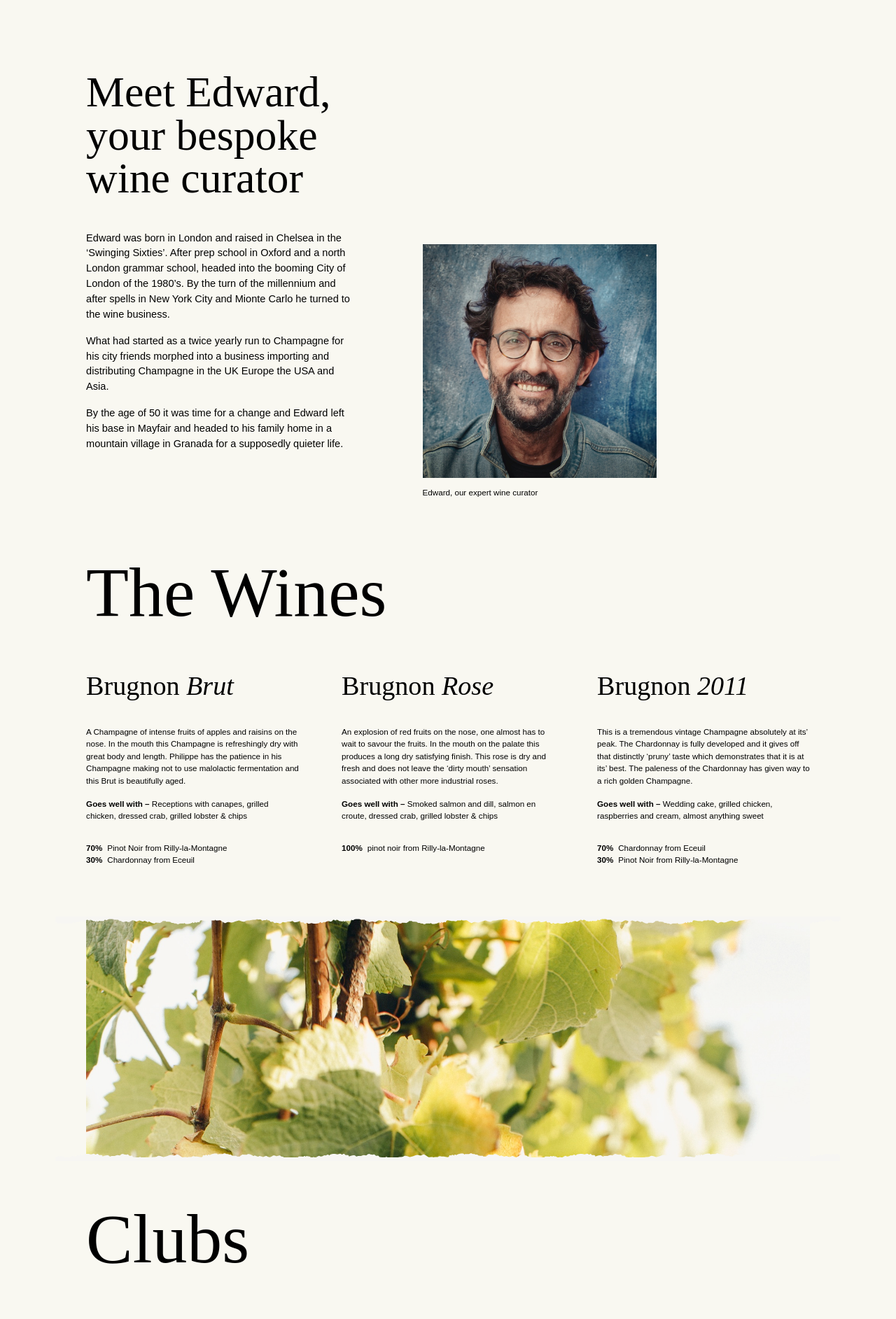
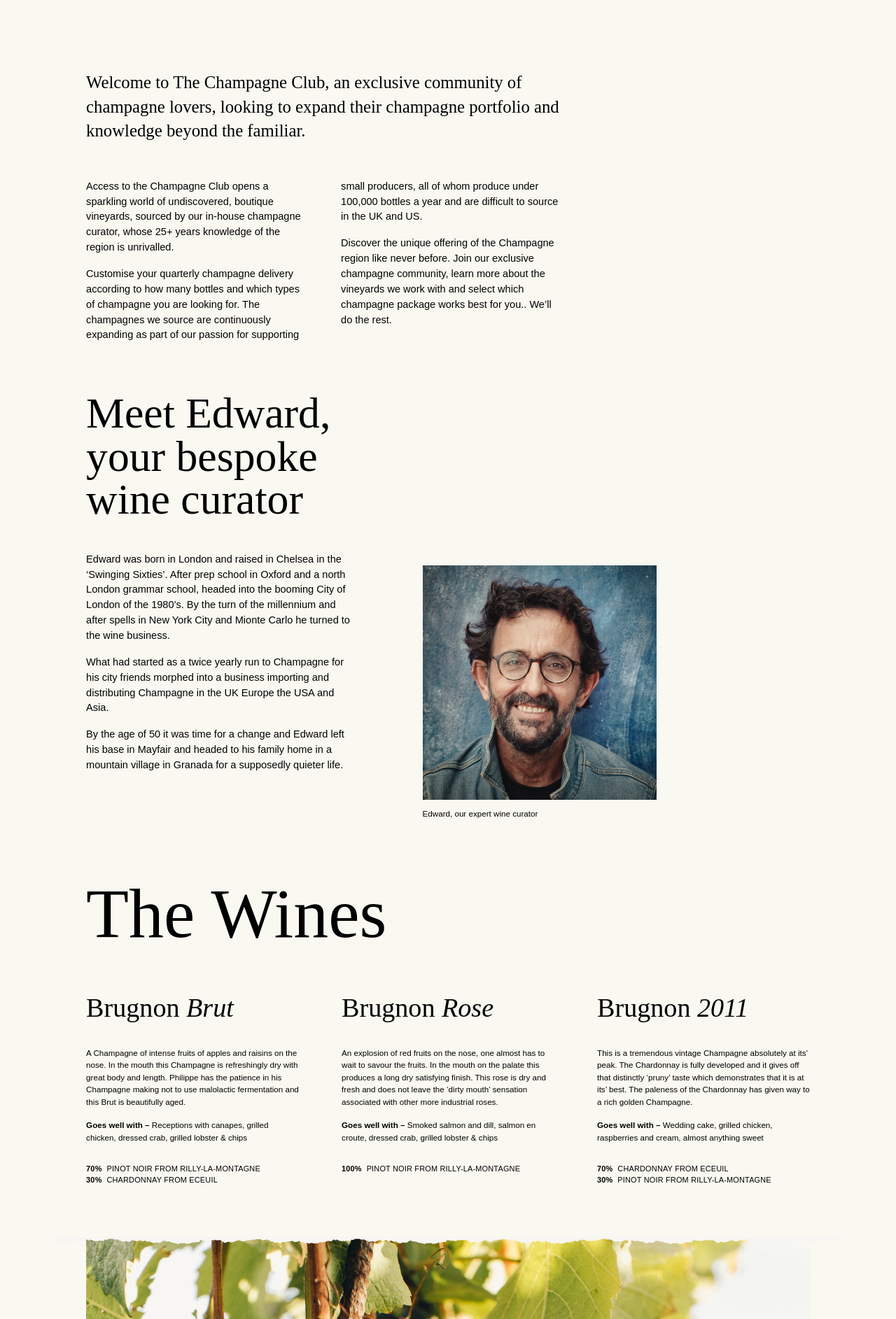
Before and after one commit to JayGeorge/thesybarite_org_static, a PHP site: page /champagne-club.php in a window 1280 px wide. Shown: the part 561-2446 px from the top of the page at 70% size. Run offline with PHP 8.4, Linux system fonts and the light colour scheme; some web fonts are replaced.

Commit message:
Champagne Club -- add intro

```diff
--- a/champagne-club.php
+++ b/champagne-club.php
@@ -42,6 +42,18 @@
                 </div>
             </header>
             <div class="u-above-ctas">
+                <div class="u-width-max-1">
+                    <p class="entry-lead">
+                        Welcome to The Champagne Club, an exclusive community of champagne lovers, looking to expand their champagne portfolio and knowledge beyond the familiar.
+                    </p>
+                    <div class="s-entry-content">
+                        <p>Access to the Champagne Club opens a sparkling world of undiscovered, boutique vineyards, sourced by our in-house champagne curator, whose 25+ years knowledge of the region is unrivalled.</p>
+
+                        <p>Customise your quarterly champagne delivery according to how many bottles and which types of champagne you are looking for. The champagnes we source are continuously expanding as part of our passion for supporting small producers, all of whom produce under 100,000 bottles a year and are difficult to source in the UK and US.</p>
+
+                        <p>Discover the unique offering of the Champagne region like never before. Join our exclusive champagne community, learn more about the vineyards we work with and select which champagne package works best for you.. We’ll do the rest.<p>
+                    </div>
+                </div>
                 <div class="article">
                     <div class="article__text">
                         <h2>Meet Edward, your bespoke wine curator</h2>
@@ -88,7 +100,7 @@
                         </ul>
                     </div>
                 </div>
-                <div><img src="/img/grapes-3.jpg" alt="wine" /></div>
+                <div class="feature-image"><img src="/img/grapes-3.jpg" alt="wine" /></div>
                 <h2 class="large-title">Clubs</h2>
                 <div class="feature-columns feature-columns--l">
                     <div class="feature-columns__column">
--- a/css/core.css
+++ b/css/core.css
@@ -126,14 +126,18 @@
 
     /* Golden Ratio */
     --font-size-s-x-x-x: 0.382em;
-    --font-size-s-x-x: 0.618em;
+    /* Custom e.g. >> /champagne-club > .feature-columns__stats */
+    --font-size-s-x-x-custom: 0.75em;
     --font-size-s-x-x-rem: 0.618rem;
 
     --font-size-s-x: 0.8em;
 
     --font-size-m: 1.618em;
     --font-size-m-rem: 1.618rem;
-    --font-size-m-line-height: 1.3;
+    /* e.g. >> /champagne-club. */
+    /* Increase */
+    --font-size-m-custom: 1.7em;
+    --font-size-m-line-height: 1.4;
 
     --font-size-l: 2.618em;
 
@@ -967,6 +971,45 @@ body > div > header > nav > ul > li:nth-child(3) > a {
 
 
 
+/* GROUP ENTRY LEAD
+=================================================== */
+/* Notes...
+
+	- Used to introduce the content e.g. /champagne-club
+
+*/
+/* HTML Example...
+
+    .entry-lead
+        p
+
+*/
+/* Modifiers...
+
+*/
+/* GROUP ENTRY LEAD / LAYOUT
+=================================================== */
+.entry-lead {
+    max-width: var(--max-width-title);
+}
+/* GROUP ENTRY LEAD / SPACING
+=================================================== */
+.entry-lead {
+    padding-block-end: var(--spacing-l-1);
+    padding-inline-start: var(--spacing-l);
+    padding-inline-end: var(--spacing-l);
+}
+/* GROUP ENTRY LEAD / DECORATION
+=================================================== */
+.entry-lead {
+    font-size: var(--font-size-m-custom);
+    line-height: var(--font-size-m-line-height);
+    font-family: var(--font-family-headline);
+}
+
+
+
+
 /* GROUP COMPONENTS / FRAMEWORK / ENTRY / ENTRY CONTENT
 =================================================== */
 /* Notes...
@@ -977,8 +1020,12 @@ body > div > header > nav > ul > li:nth-child(3) > a {
 
 .s-entry-content {
     max-width: var(--max-width-reading);
+    max-width: var(--max-width-title);
     padding-inline: var(--spacing-l);
     padding-block-end: var(--spacing-l);
+    column-count: 2;
+    column-gap: var(--spacing-l);
+    column-width: 16rem;
 }
 
 .s-entry-content ul,
@@ -1135,7 +1182,9 @@ body > div > header > nav > ul > li:nth-child(3) > a {
 }
 
 .feature-columns__stats {
-    font-size: var(--font-size-s-x);
+    font-size: var(--font-size-s-x-x-custom);
+    text-transform: uppercase;
+    letter-spacing: 0.2px;
 }
 
 .feature-columns--l .feature-columns__description {
@@ -1373,6 +1422,27 @@ img:not([alt]) {
     width: auto;
     height: auto;
 }
+/* GROUP UTILITIES / FRAMEWORK / LAYOUT / CONSTRAINTS / MAX
+=================================================== */
+.u-width-max-reading,
+.u-width-max-1,
+.u-width-max-2 {
+    max-width: var(--max-width-reading);
+    margin-inline-start: auto;
+    margin-inline-end: auto;
+}
+
+.u-width-max-1 {
+    max-width: var(--max-width-1);
+}
+
+.u-width-max-2 {
+    max-width: var(--max-width-2);
+}
+
+/* .u-width-max--uncentered {
+    margin-left: 0;
+} */
 /* GROUP UTILITIES
 =================================================== */
 .u-above-ctas {
@@ -1380,6 +1450,7 @@ img:not([alt]) {
     background: var(--colour-pale);
     /* e.g. >> /champagne-club */
     padding-block-end: var(--spacing-l-4);
+    padding-block-start: var(--spacing-l-4);
 }
 
 .u-above-ctas > *:last-child {
--- a/css/temp.css
+++ b/css/temp.css
@@ -61,7 +61,7 @@
 }
 
 .article {
-    padding: var(--spacing-l-4) var(--spacing-l);
+    padding: var(--spacing-l-3) var(--spacing-l);
     padding-block-end: var(--spacing-l-4);
 }
 
@@ -75,7 +75,7 @@ article {
     color: var(--colour-black);
 }
 
-#main > article > div > div:nth-child(4) {
+.feature-image {
     max-width: var(--max-width-1);
     margin: auto;
     margin-block-end: var(--spacing-m);
@@ -86,8 +86,8 @@ article {
     position: relative;
 }
 
-#main > article > div > div:nth-child(4)::before,
-#main > article > div > div:nth-child(4)::after {
+.feature-image::before,
+.feature-image::after {
     content: "";
     position: absolute;
     left: 0;
@@ -96,7 +96,7 @@ article {
     background: url(/img/svg/ripped-paper.svg) bottom;
 }
 
-#main > article > div > div:nth-child(4)::after {
+.feature-image::after {
     bottom: -5px;
     transform: rotate(180deg);
 }
```
